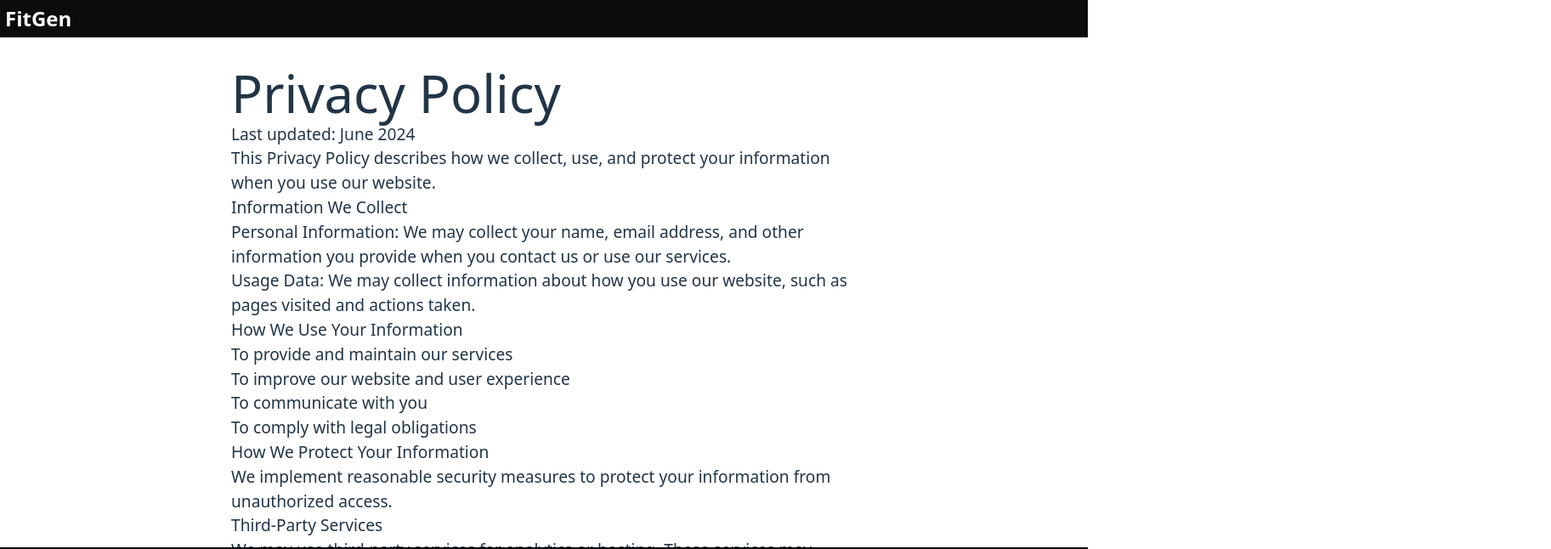
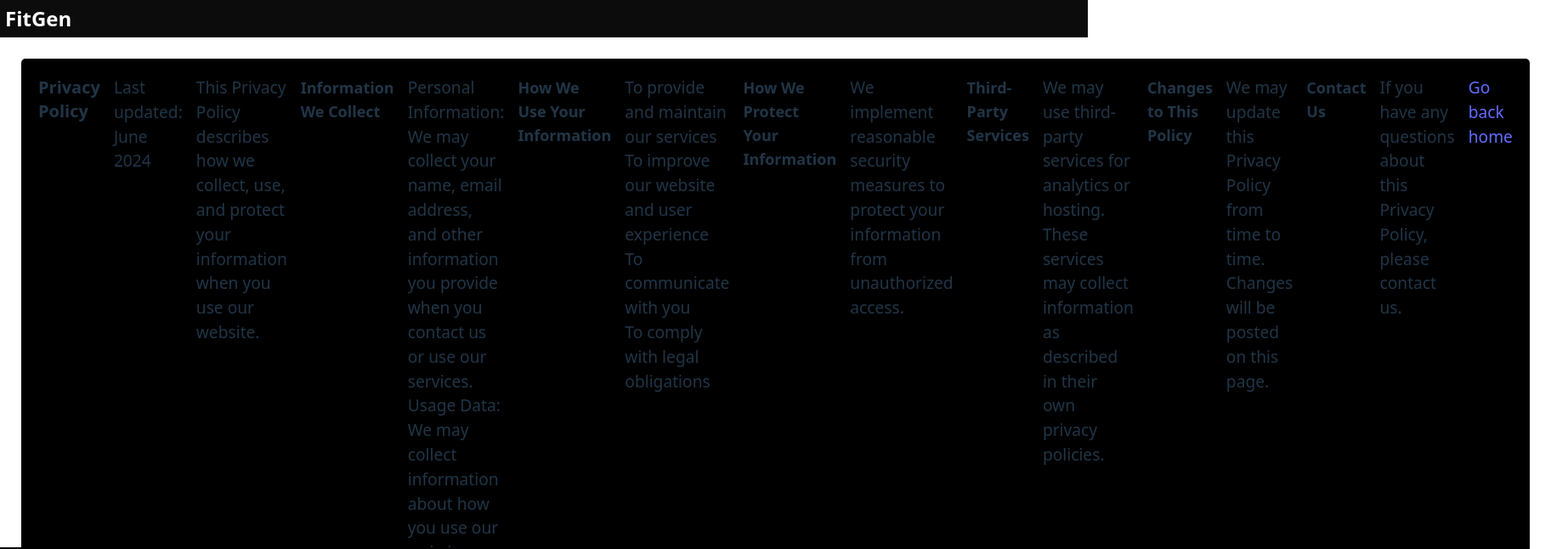
Before and after one commit to Cupidx0/outfitAnimator, a React (Vite) app: page /privacy in a window 1280 px wide. Shown: the top 646 px of the page at 85% size, 1825 px wide, since content can reach past the window. Built offline with nearby package versions, Linux system fonts and the light colour scheme; no server answers; a web font is replaced by a local one.

Commit message:
updated frontend3.5.9

```diff
--- a/src/pages/Faq.jsx
+++ b/src/pages/Faq.jsx
@@ -5,13 +5,14 @@ export const Faq = () => {
   return (
     <div className="flex flex-col items-center justify-center gap-4 bg-black-100 mt-0 p-4">
       <h2 className="text-red-500 text-2xl font-bold">Frequently Asked Questions (FAQ)</h2>
-      <div className="max-w-md w-full bg-white p-6 rounded-lg shadow-md">
+      <div className="max-w-md w-full bg-black text-white p-6 rounded-lg shadow-md">
         <h3 className="text-lg font-semibold mb-2">What is OutfitGen?</h3>
         <p className="mb-4">OutfitGen is a platform that helps you create and manage your wardrobe, providing outfit suggestions based on your clothing items.</p>
 
         <h3 className="text-lg font-semibold mb-2">How do I create an account?</h3>
-        <p className="mb-4">You can create an account by clicking on the "Sign Up" button and filling out the registration form.</p>
-
+        <p className="mb-4">You can create an account by clicking on the <Link to="/signup">Sign Up</Link> button and filling out the registration form.</p>
+        <h3 className="text-lg font-semibold mb-2">How do I log in?</h3>
+        <p className="mb-4">To log in, click on the <Link to="/login">Log In</Link> button and enter your credentials.</p>
         <h3 className="text-lg font-semibold mb-2">How do I reset my password?</h3>
         <p className="mb-4">If you forget your password, you can reset it by clicking on the "Forgot Password" link on the login page.</p>
 
--- a/src/pages/PrivacyPolicy.jsx
+++ b/src/pages/PrivacyPolicy.jsx
@@ -2,15 +2,15 @@ import React from 'react';
 import {Link} from "react-router-dom";
 export const Privacy = () => {
     return (
-        <div style={{ maxWidth: 800, margin: "0 auto", padding: "2rem" }}>
-            <h1>Privacy Policy</h1>
+        <div className="flex flex-col md:flex-row h-[600px] p-5 m-6 bg-black gap-4 rounded-md border border-white !overflow-auto">
+            <h1 className="font-bold text-xl">Privacy Policy</h1>
             <p>
                 Last updated: June 2024
             </p>
             <p>
                 This Privacy Policy describes how we collect, use, and protect your information when you use our website.
             </p>
-            <h2>Information We Collect</h2>
+            <h2 className="font-semibold text-lg">Information We Collect</h2>
             <ul>
                 <li>
                     <strong>Personal Information:</strong> We may collect your name, email address, and other information you provide when you contact us or use our services.
@@ -19,26 +19,26 @@ export const Privacy = () => {
                     <strong>Usage Data:</strong> We may collect information about how you use our website, such as pages visited and actions taken.
                 </li>
             </ul>
-            <h2>How We Use Your Information</h2>
+            <h2 className="font-semibold text-lg">How We Use Your Information</h2>
             <ul>
                 <li>To provide and maintain our services</li>
                 <li>To improve our website and user experience</li>
                 <li>To communicate with you</li>
                 <li>To comply with legal obligations</li>
             </ul>
-            <h2>How We Protect Your Information</h2>
+            <h2 className="font-semibold text-lg">How We Protect Your Information</h2>
             <p>
                 We implement reasonable security measures to protect your information from unauthorized access.
             </p>
-            <h2>Third-Party Services</h2>
+            <h2 className="font-semibold text-lg">Third-Party Services</h2>
             <p>
                 We may use third-party services for analytics or hosting. These services may collect information as described in their own privacy policies.
             </p>
-            <h2>Changes to This Policy</h2>
+            <h2 className="font-semibold text-lg">Changes to This Policy</h2>
             <p>
                 We may update this Privacy Policy from time to time. Changes will be posted on this page.
             </p>
-            <h2>Contact Us</h2>
+            <h2 className="font-semibold text-lg">Contact Us</h2>
             <p>
                 If you have any questions about this Privacy Policy, please contact us.
             </p>
--- a/src/pages/Services.jsx
+++ b/src/pages/Services.jsx
@@ -3,12 +3,12 @@ import { Link } from 'react-router-dom';
 
 export const Services = () => {
     return (
-        <div style={{ maxWidth: '800px', margin: '0 auto', padding: '2rem' }}>
-            <h1>Our Services</h1>
+        <div className="flex flex-col md:flex-row h-[600px] p-5 m-6 bg-black gap-4 rounded-md border border-white !overflow-auto">
+            <h1 className="font-bold text-xl">Our Services</h1>
             <p>
                 At OutfitGen, we are dedicated to helping you look your best every day. Our services are designed to make fashion easy, accessible, and personalized for everyone.
             </p>
-            <h2>What We Offer</h2>
+            <h2 className="font-semibold text-lg">What We Offer</h2>
             <ul>
                 <li>
                     <strong>Personalized Outfit Recommendations:</strong> Get daily outfit suggestions tailored to your style, preferences, and the weather.
@@ -23,7 +23,7 @@ export const Services = () => {
                     <strong>Shopping Assistance:</strong> Receive recommendations for new pieces that match your style and fill gaps in your wardrobe.
                 </li>
             </ul>
-            <h2>Why Choose Us?</h2>
+            <h2 className="font-semibold text-lg">Why Choose Us?</h2>
             <p>
                 Our platform uses advanced algorithms and the latest fashion trends to provide you with the best outfit ideas. Whether you're dressing for work, a special occasion, or just a casual day out, OutfitGen has you covered.
             </p>
--- a/src/pages/Terms.jsx
+++ b/src/pages/Terms.jsx
@@ -3,7 +3,7 @@ import {Link} from "react-router-dom";
 
 export const Terms = () => {
     return (
-        <div style={{ maxWidth: 700, margin: "40px auto", padding: 24 }}>
+        <div className="flex flex-col md:flex-row h-[600px] p-5 m-6 bg-black gap-4 rounded-md border border-white !overflow-auto">
             <h1>Terms and Conditions</h1>
             <p>
                 Welcome to OutfitGen. By accessing or using our website, you agree to be bound by these Terms and Conditions. Please read them carefully.
```
